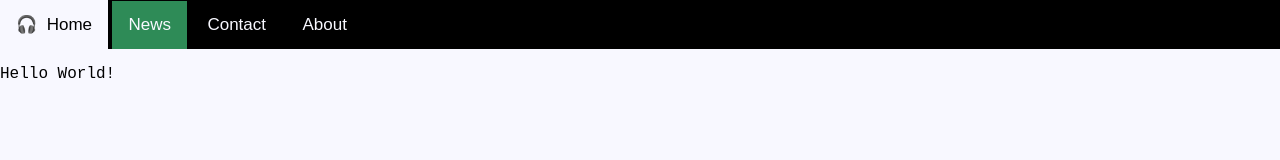
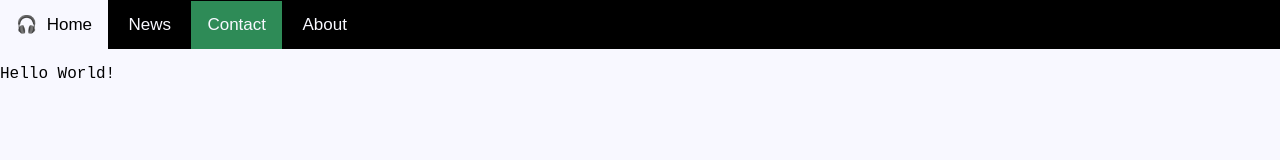
Before and after one commit to yungred-code/website1, a plain HTML site: page contact.html in a window 1280 px wide. Drawn offline with Linux system fonts and the light colour scheme.

Commit message:
update to class='active'

```diff
--- a/contact.html
+++ b/contact.html
@@ -10,8 +10,8 @@
     <!-- BEGIN: NAV BAR SECTION -->
     <nav class="topnav-inline">
         <a href="https://yungred-code.github.io/website1/index.html">&#127911;&nbsp Home</a>
-        <a href="https://yungred-code.github.io/website1/news.html" class="active">News</a>
-        <a href="https://yungred-code.github.io/website1/contact.html">Contact</a>
+        <a href="https://yungred-code.github.io/website1/news.html">News</a>
+        <a href="https://yungred-code.github.io/website1/contact.html" class="active">Contact</a>
         <a href="https://yungred-code.github.io/website1/about.html">About</a>
         <button type="button" onclick='showhideNavMenu();' >&#9776;
         </button>
```
